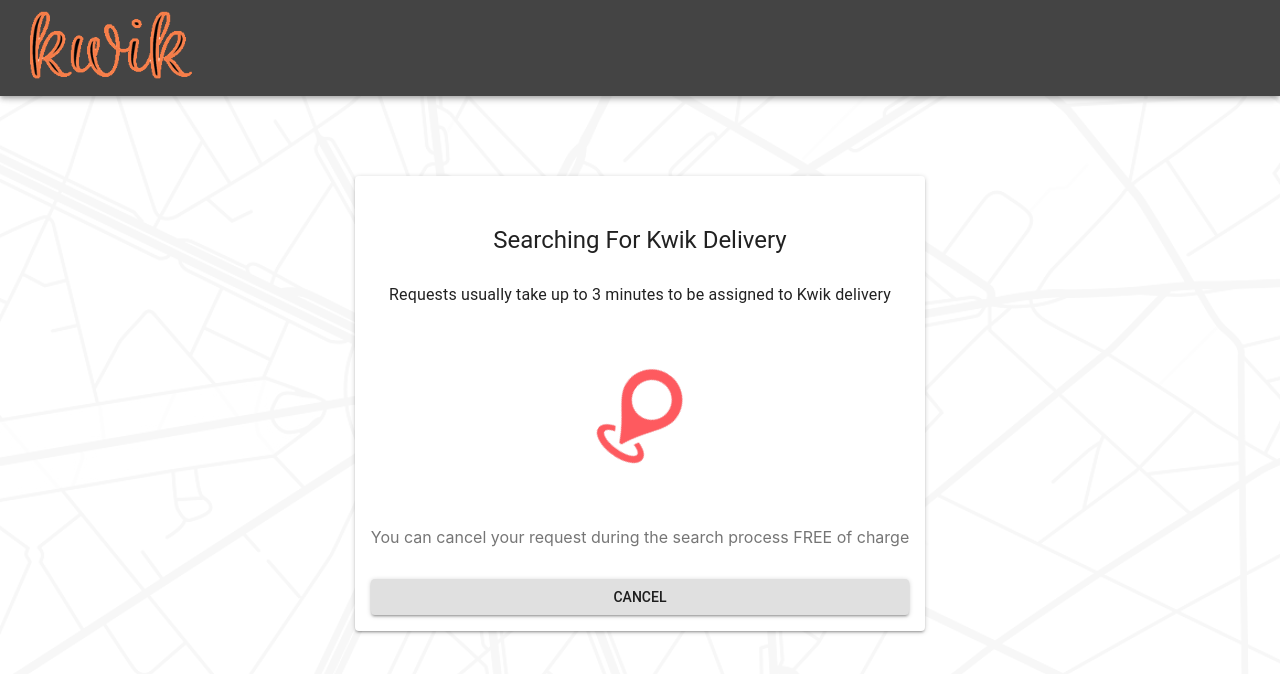
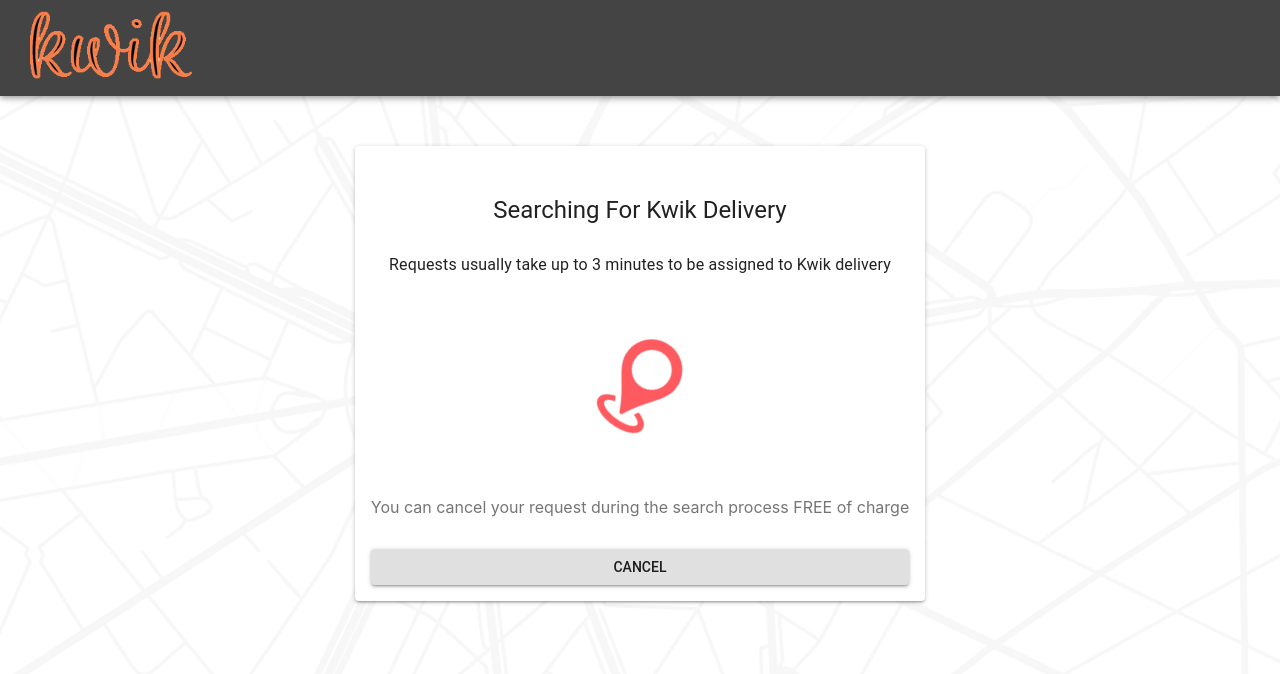
Before and after one commit to kyleyu96/kwik, a React (Create React App) app: page /Search in a window 1280 px wide. Shown: the top 674 px of the page. Built offline with nearby package versions, Linux system fonts and the light colour scheme.

Commit message:
wait for 15 seconds to jump from search to confirmation page

```diff
--- a/src/components/HomeForm.js
+++ b/src/components/HomeForm.js
@@ -12,7 +12,7 @@
 
 const styles = theme => ({
 	container: {
-		marginTop: 80
+		marginTop: 50
 	},
 	paper: {
 		padding: 8 * theme.spacing.unit,
--- a/src/components/ReqForm.js
+++ b/src/components/ReqForm.js
@@ -12,7 +12,7 @@
 
 const styles = theme => ({
   container: {
-    marginTop: 2 * theme.spacing.unit
+    marginTop: 50
   },
   title: {
     marginTop: 6 * theme.spacing.unit
--- a/src/components/Search.js
+++ b/src/components/Search.js
@@ -21,8 +21,7 @@
         textAlign: "center"
     },
     container: {
-        marginTop: 80,
-        minWidth: 690
+        marginTop: 50
     },
     title: {
         marginTop: 6 * theme.spacing.unit
@@ -33,6 +32,12 @@
 });
 
 class Search extends Component {
+    componentDidMount() {
+        setTimeout(() => {
+            window.location.href = "/Confirmation";
+        }, 15000);
+    }
+
     render() {
         const { classes } = this.props;
 
```
